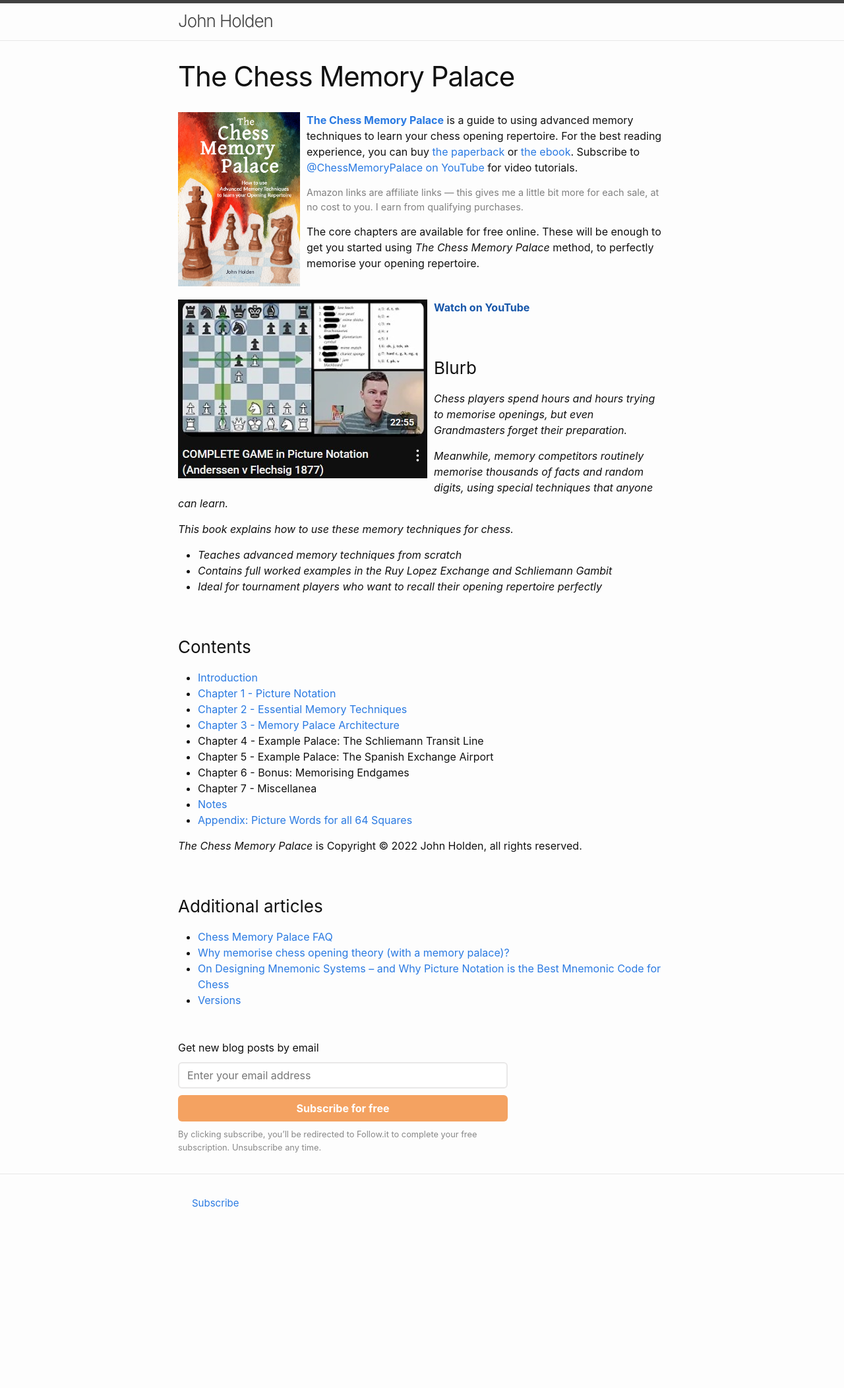
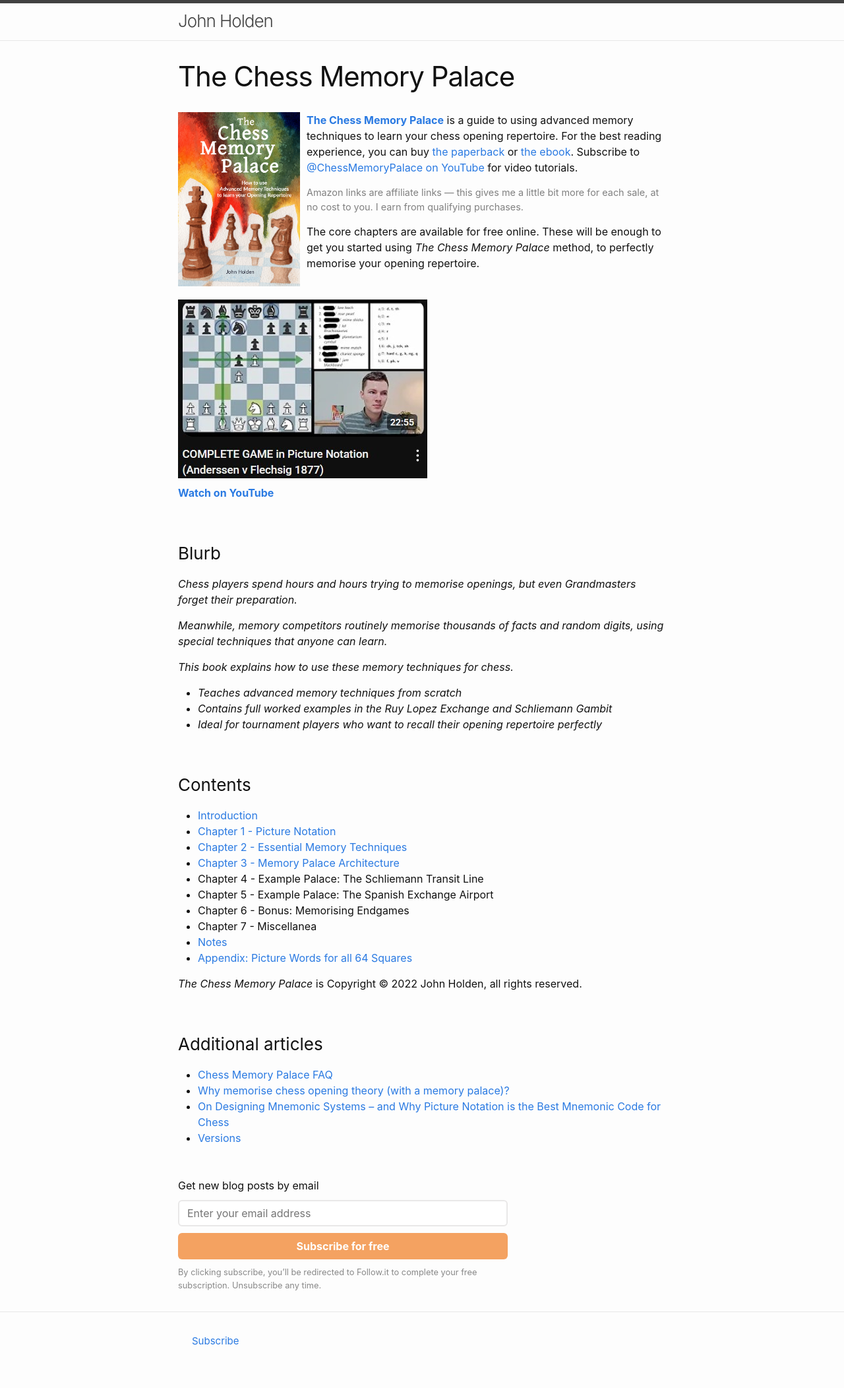
Before and after one commit to liontailedmacaque/liontailedmacaque.github.io, a Jekyll site: the page built from chessmemorypalace/contents.md, in a window 1280 px wide. Shown: the whole page at 66% size. Built offline with Jekyll 4.4.1, drawn with Linux system fonts in a browser that asks for light colours; before the commit the page ends 1895 px from its top, so only the background shows below that.

Commit message:
Update contents.md

```diff
--- a/chessmemorypalace/contents.md
+++ b/chessmemorypalace/contents.md
@@ -13,8 +13,10 @@
 The core chapters are available for free online. These will be enough to get you started using *The Chess Memory Palace* method, to perfectly memorise your opening repertoire.
 <div style="clear: both;"></div>
 
-<a href="{{ https://youtu.be/eJZBITM7Y2k }}"><img src="/assets/chessmemorypalace/not_in_book/thumbnail_and_title.jpg" style="margin: 0px 10px 20px 0px; float: left;">
-<b>Watch on YouTube</b></a>
+<a href="https://youtu.be/eJZBITM7Y2k">
+  <img src="/assets/chessmemorypalace/not_in_book/thumbnail_and_title.jpg" style="margin: 0px 0px 10px 0px; display: block;">
+  <b>Watch on YouTube</b>
+</a>
 
 ### Blurb
 
```
